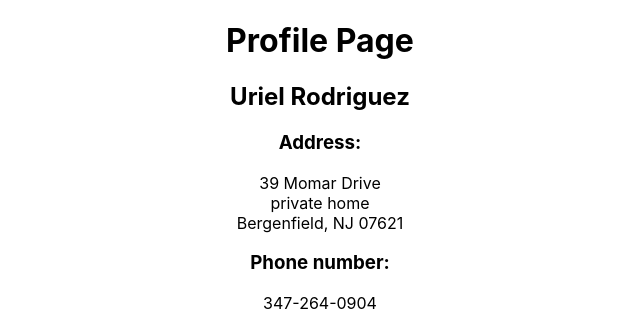
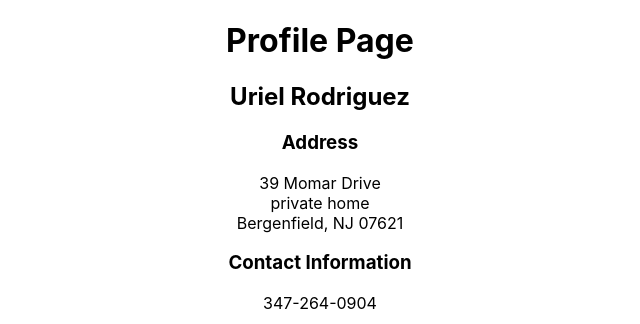
Before and after one commit to diana2341/mod4-sugarlips_cupcakes-client, a React (Create React App) app: page / in a window 1280 px wide. Shown: the top 324 px of the page, without its empty margins (320-960 px from the left). Built offline with nearby package versions, Linux system fonts and the light colour scheme.

Commit message:
edit profile component

```diff
--- a/src/components/Profile.js
+++ b/src/components/Profile.js
@@ -8,11 +8,12 @@ const Profile = props => {
       <div>
         <h1>Profile Page</h1>
         <h2>{firstName} {lastName}</h2>
-        <h3>Address: </h3>
+        <h3>Address</h3>
         {address1} <br />
         {address2} <br />
         {city}, {state} {zipcode}
-        <h3>Phone number: </h3>
+
+        <h3>Contact Information</h3>
         {phoneNumber}
 
         <h3>Payment Information</h3>
```
